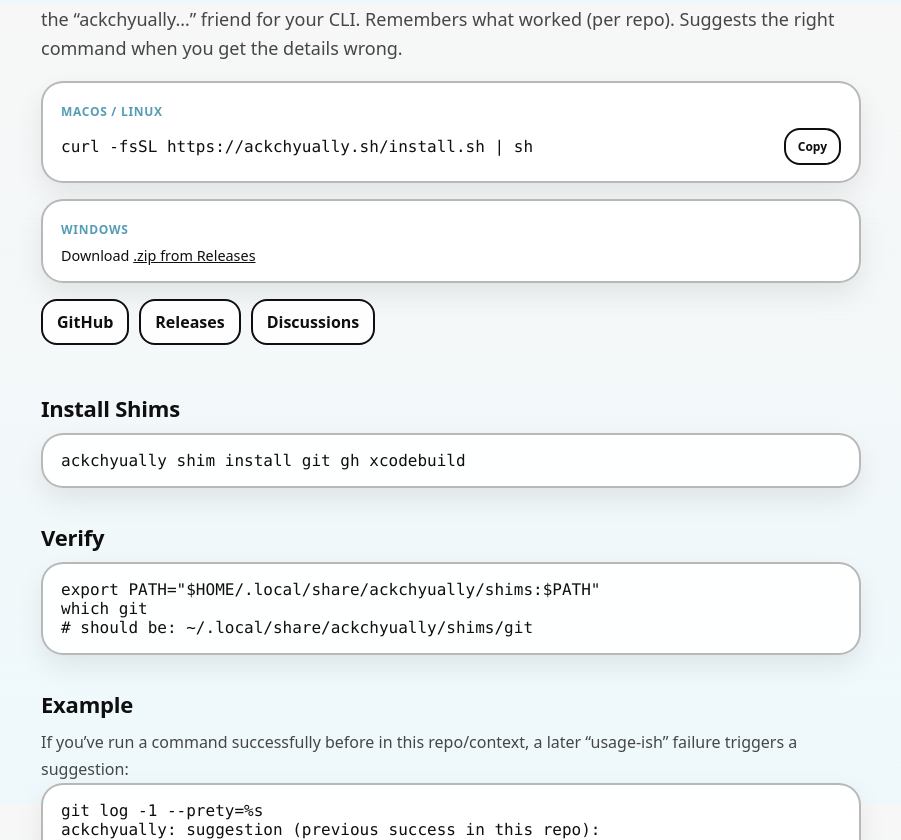
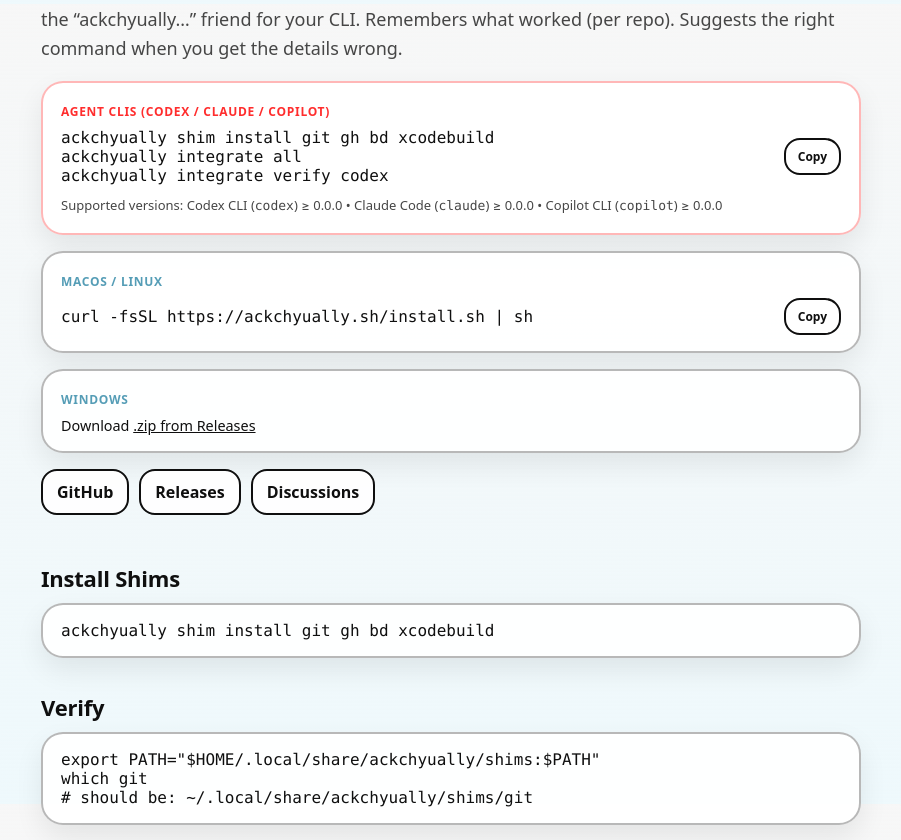
Before and after one commit to joelklabo/ackchyually, a plain HTML site: page site/index.html in a window 1280 px wide. Shown: the part 796-1636 px from the top of the page, without its empty margins (189-1090 px from the left). Drawn offline with Linux system fonts and the light colour scheme.

Commit message:
ackchyually-120: Website agent-first callout

```diff
--- a/site/index.html
+++ b/site/index.html
@@ -64,6 +64,27 @@
           wrong.
         </p>
 
+        <div class="cmd-card cmd-card--agent" aria-label="agents" style="margin-bottom: 1rem;">
+          <div class="cmd-card__label cmd-card__label--agent">Agent CLIs (Codex / Claude / Copilot)</div>
+          <div class="cmd-card__row">
+            <pre><code id="agent-onboarding">ackchyually shim install git gh bd xcodebuild
+ackchyually integrate all
+ackchyually integrate verify codex</code></pre>
+            <button
+              class="btn btn-secondary btn-small copy-btn"
+              type="button"
+              data-copy-target="#agent-onboarding"
+              aria-label="Copy agent onboarding commands"
+            >
+              Copy
+            </button>
+          </div>
+          <p class="cmd-card__note">
+            Supported versions: Codex CLI (<code>codex</code>) ≥ 0.0.0 • Claude Code (<code>claude</code>) ≥ 0.0.0 • Copilot CLI
+            (<code>copilot</code>) ≥ 0.0.0
+          </p>
+        </div>
+
         <div class="cmd-card" aria-label="install">
           <div class="cmd-card__label">macOS / Linux</div>
           <div class="cmd-card__row">
@@ -102,7 +123,7 @@
       <section>
         <h2 class="h2">Install Shims</h2>
         <div class="cmd-card">
-          <pre><code>ackchyually shim install git gh xcodebuild</code></pre>
+          <pre><code>ackchyually shim install git gh bd xcodebuild</code></pre>
         </div>
       </section>
 
--- a/site/style.css
+++ b/site/style.css
@@ -161,6 +161,22 @@
   letter-spacing: 0.06em;
 }
 
+.cmd-card__label--agent {
+  color: var(--ack-red);
+}
+
+.cmd-card--agent {
+  border: 2px solid rgba(255, 45, 45, 0.34);
+  background: rgba(255, 255, 255, 0.96);
+}
+
+.cmd-card__note {
+  margin: 10px 0 0;
+  color: var(--ack-muted);
+  font-size: 13px;
+  line-height: 1.6;
+}
+
 .cmd-card pre {
   margin: 0;
   overflow: auto;
```
Also changed, not shown: 1 other file.
